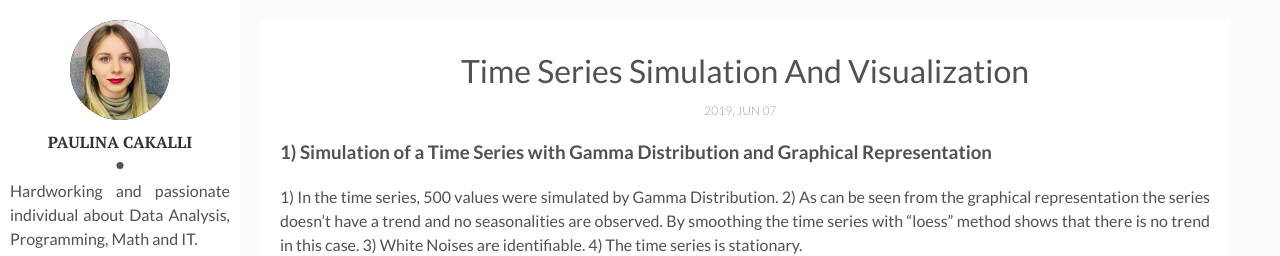
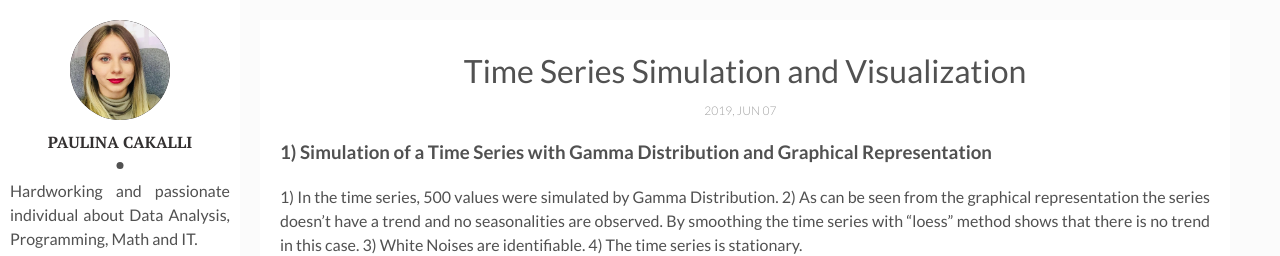
Before and after one commit to PaulinaCakalli/paulinacakalli.github.io, a Jekyll site: the page built from _posts/2019-06-07-Time-Series-Simulation-and-Visualization.markdown, in a window 1280 px wide and 900 px high. Shown: the top 256 px of the window. Built offline with Jekyll 4.4.1, drawn with Linux system fonts in a browser that asks for light colours; our own code applies the rules of GitHub Pages for plain Markdown files; part of the change alters nothing that is shown.

```diff
--- a/_posts/2019-06-07-Time-Series-Simulation-and-Visualization.markdown
+++ b/_posts/2019-06-07-Time-Series-Simulation-and-Visualization.markdown
@@ -1,3 +1,9 @@
+---
+layout: post
+title:  "Time Series Simulation and Visualization"
+date:   2019-06-07
+categories:
+---
 ### 1) Simulation of a Time Series with Gamma Distribution and Graphical Representation
 
 1) In the time series, 500 values were simulated by Gamma Distribution.
```
